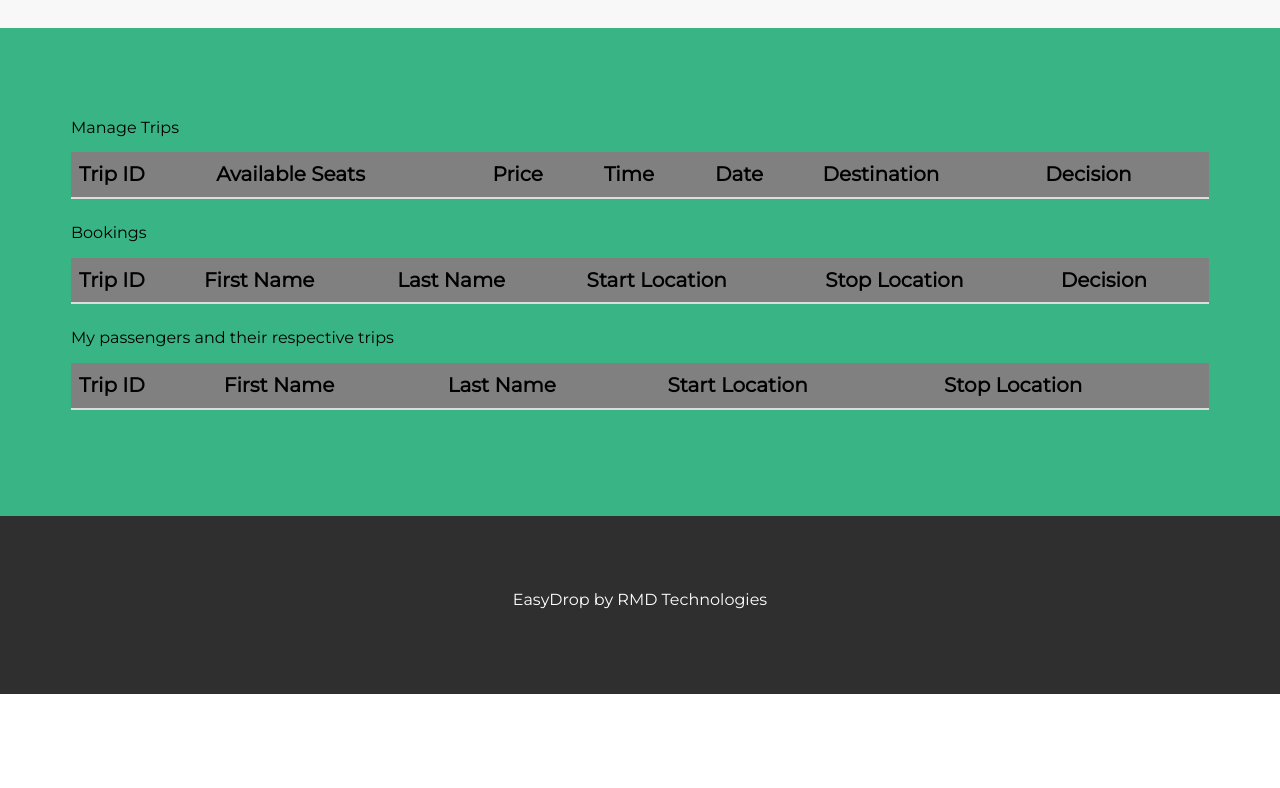
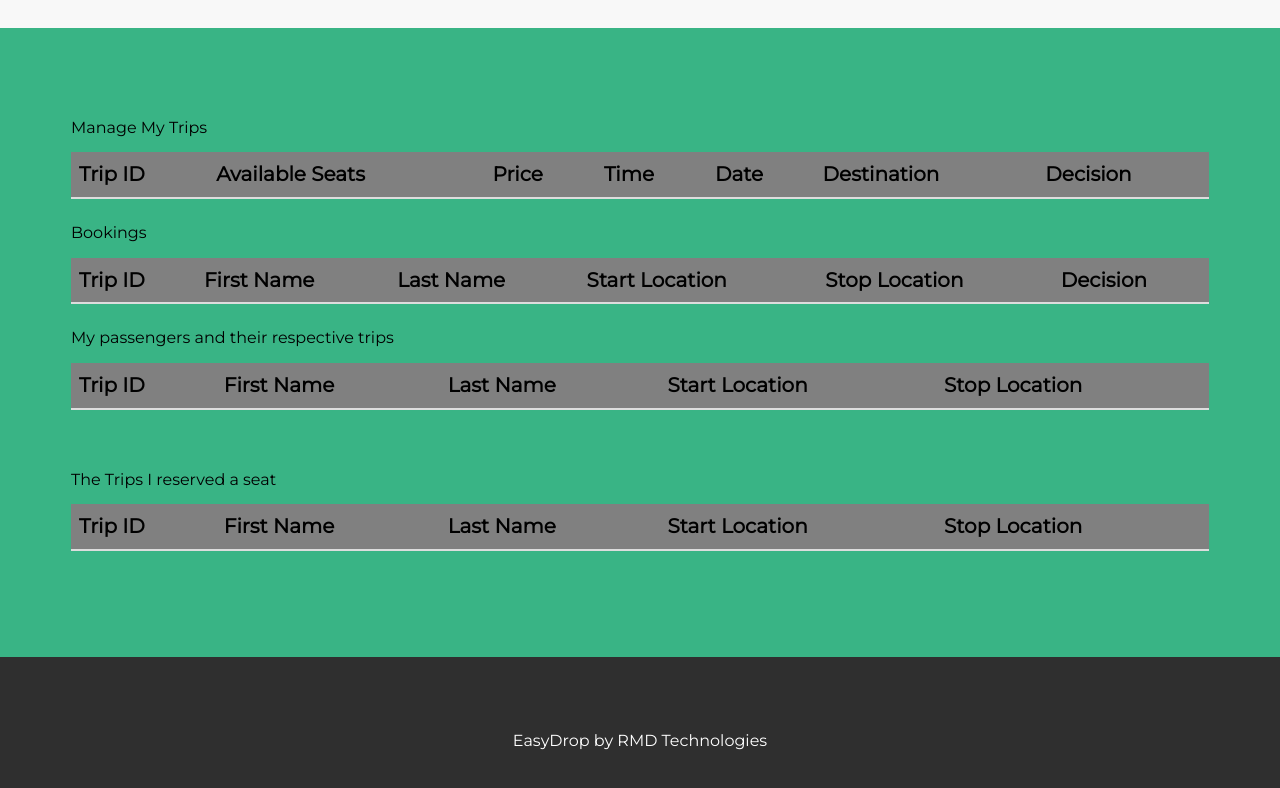
Before and after one commit to DarrenRR/EasyDrop, a plain HTML site: page ManageTripsandPassengers.html in a window 1280 px wide. Shown: the part 90-878 px from the top of the page. Before the commit the page ends 800 px from the top, so only its background shows below. Drawn offline with nearby package versions, Linux system fonts and the light colour scheme; no server answers.

Commit message:
Update ManageTripsandPassengers.html

```diff
--- a/ManageTripsandPassengers.html
+++ b/ManageTripsandPassengers.html
@@ -38,7 +38,7 @@
     </nav>
     <div class="container-fluid bg-1 text-left">
         <main class="container">
-             <p>Manage Trips</p>
+             <p>Manage My Trips</p>
             <table class="table table-hover" id="myTable"> <!--table-hover-->
                 <thead class="thead-dark">
                 <tr style="background-color:grey">
@@ -88,6 +88,22 @@
 
                 </tbody>
             </table>
+            <br>
+            <p>The Trips I reserved a seat</p>
+            <table class="table table-hover" id="myTrips"> <!--table-hover-->
+                <thead class="thead-dark">
+                <tr style="background-color:grey">
+                    <th scope="col">Trip ID</th>
+                    <th scope="col">First Name</th>
+                    <th scope="col">Last Name</th>
+                    <th scope="row">Start Location</th>
+                    <th scope="row">Stop Location</th>
+                </tr>
+                </thead>
+                <tbody id="acceptedRequests">
+
+                </tbody>
+            </table>
         </main>
     </div>
     <!-- </div> -->
```
